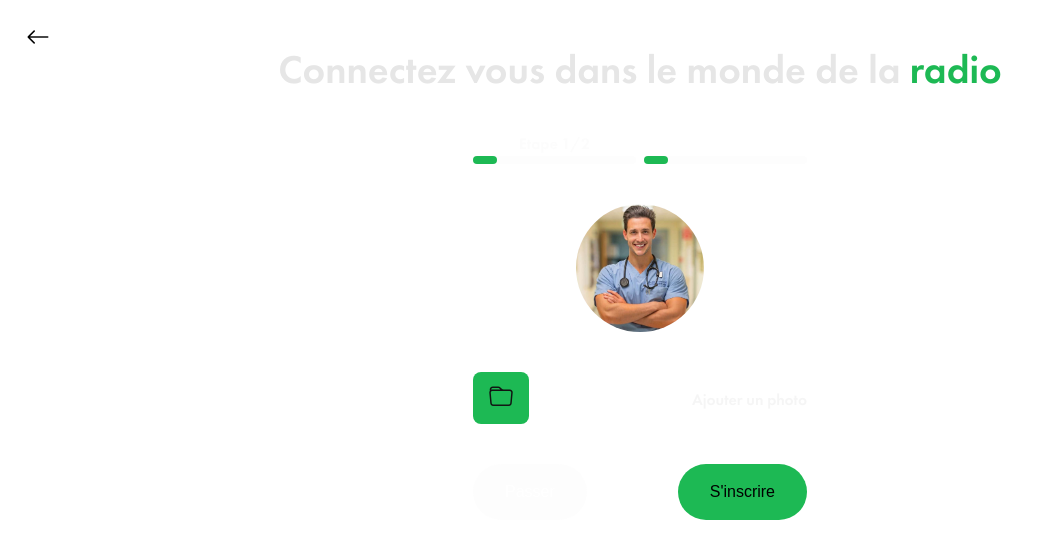
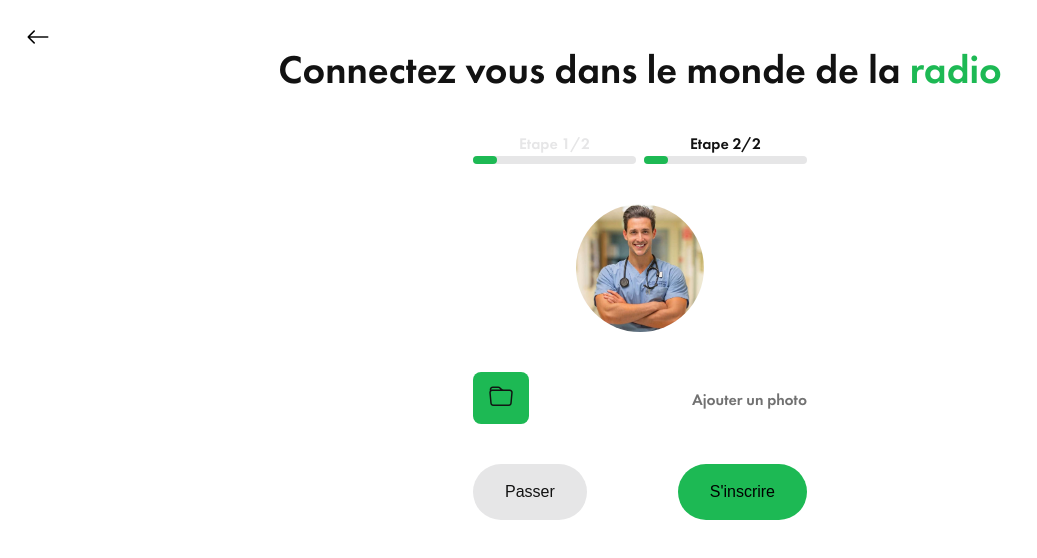
Before and after one commit to NathanRael/Radio_Stream, a React (Vite) app: page /signup-2 in a window 1280 px wide. Shown: the top 558 px of the page, without its empty margins (0-1037 px from the left). Built offline with nearby package versions, Linux system fonts and the light colour scheme; a web font is replaced by a local one.

Commit message:
update darkMode

```diff
--- a/src/components/Inputs.jsx
+++ b/src/components/Inputs.jsx
@@ -112,7 +112,7 @@ export const FileInput = () => {
           className="text-white dark:text-black  w-[0.1px] -z-10 h-[0.1px] input-file"
           accept=".png,.jpeg, .jpg"
         />
-        <label htmlFor="" className=" text-white-40">
+        <label htmlFor="" className=" text-black-60 dark:text-white-40">
           Ajouter un photo
         </label>
       </div>
--- a/src/components/StepGrow.jsx
+++ b/src/components/StepGrow.jsx
@@ -3,12 +3,12 @@ const StepGrow = ({ text, disbled }) => {
     <div className="space-4 grow basis-1/2">
       <p
         className={`text-base ${
-          disbled ? "text-white-10" : "text-white"
+          disbled ? "text-black-10 dark:text-white-10" : "text-black dark:text-white"
         } text-center`}
       >
         {text}
       </p>
-      <div className="bg-white-10 rounded-lg h-2 ">
+      <div className="bg-black-10 dark:bg-white-10 rounded-lg h-2 ">
         <div className="w-[15%] h-full bg-primary rounded-lg"></div>
       </div>
     </div>
--- a/src/pages/app/Login.jsx
+++ b/src/pages/app/Login.jsx
@@ -7,7 +7,7 @@ const Login = () => {
   const navigate = useNavigate();
   return (
     <section className="flex items-center justify-center flex-col gap-8">
-      <h1 className="text-subtitle-1 text-center text-light w-full mt-10">
+      <h1 className="text-subtitle-1 text-center text-black dark:text-light w-full mt-10">
         Bienvenue sur <span className="text-primary">radio rofia</span>{" "}
       </h1>
       <div className="flex items-center justify-between  w-[334px] flex-col gap-10">
@@ -20,7 +20,7 @@ const Login = () => {
           />
         </div>
         <div className="flex flex-col gap-6 w-full ">
-          <p className="text-small text-white">
+          <p className="text-small text-black dark:text-white">
             Pas de compte ?{" "}
             <Link to="/signup" className="text-primary">
               S'inscrire
--- a/src/pages/app/SignUp.jsx
+++ b/src/pages/app/SignUp.jsx
@@ -6,7 +6,7 @@ const SignUp = () => {
   const navigate = useNavigate();
   return (
     <section className="flex items-center justify-center flex-col gap-8">
-      <h1 className="text-subtitle-1 text-center text-light w-full mt-10">
+      <h1 className="text-subtitle-1 text-center text-black dark:text-light w-full mt-10">
         Connectez vous dans le monde de la{" "}
         <span className="text-primary">radio</span>{" "}
       </h1>
@@ -30,7 +30,7 @@ const SignUp = () => {
           />
         </div>
         <div className="flex flex-col gap-6 w-full ">
-          <p className="text-small text-white">
+          <p className="text-small text-black dark:text-white">
             Dejà membre ?{" "}
             <Link to="/login" className="text-primary">
               Se connecter
--- a/src/pages/app/SignUp2.jsx
+++ b/src/pages/app/SignUp2.jsx
@@ -10,7 +10,7 @@ const SignUp2 = () => {
       <div className="absolute left-4 top-4">
         <IconLg icon="bi bi-arrow-left" color="bg-dark" handleClick={() => navigate('/signup')} />
       </div>
-      <h1 className="text-subtitle-1 text-center text-light w-full mt-10">
+      <h1 className="text-subtitle-1 text-center text-black dark:text-light w-full mt-10">
         Connectez vous dans le monde de la
         <span className="text-primary"> radio</span>{" "}
       </h1>
@@ -26,7 +26,7 @@ const SignUp2 = () => {
         <div className="flex justify-between gap-6 w-full">
           <ButtonLg
             text="Passer"
-            color="bg-white-10 text-white"
+            color="bg-black-10 dark:bg-white-10 text-black dark:text-white"
             handleClick={() => navigate("/login")}
           />
           <ButtonLg text="S'inscrire" handleClick={() => navigate("/login")} />
```
